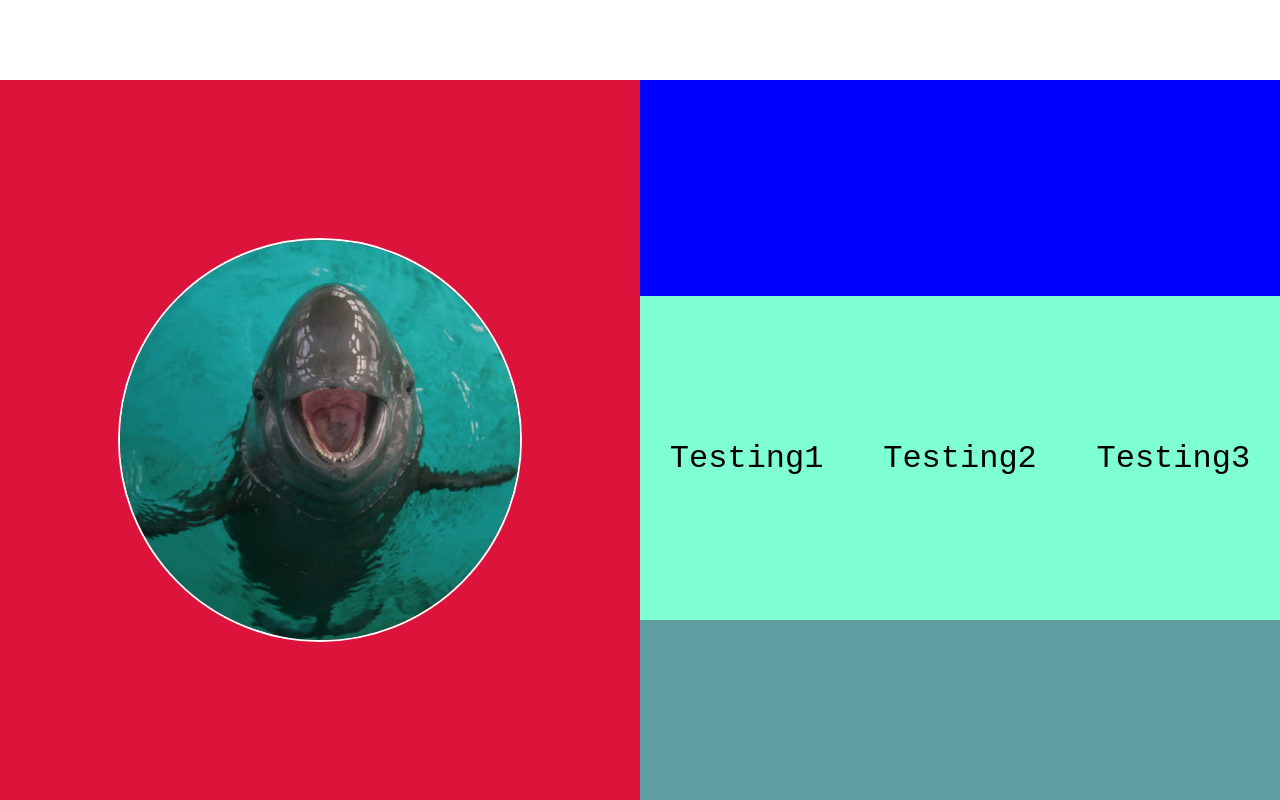
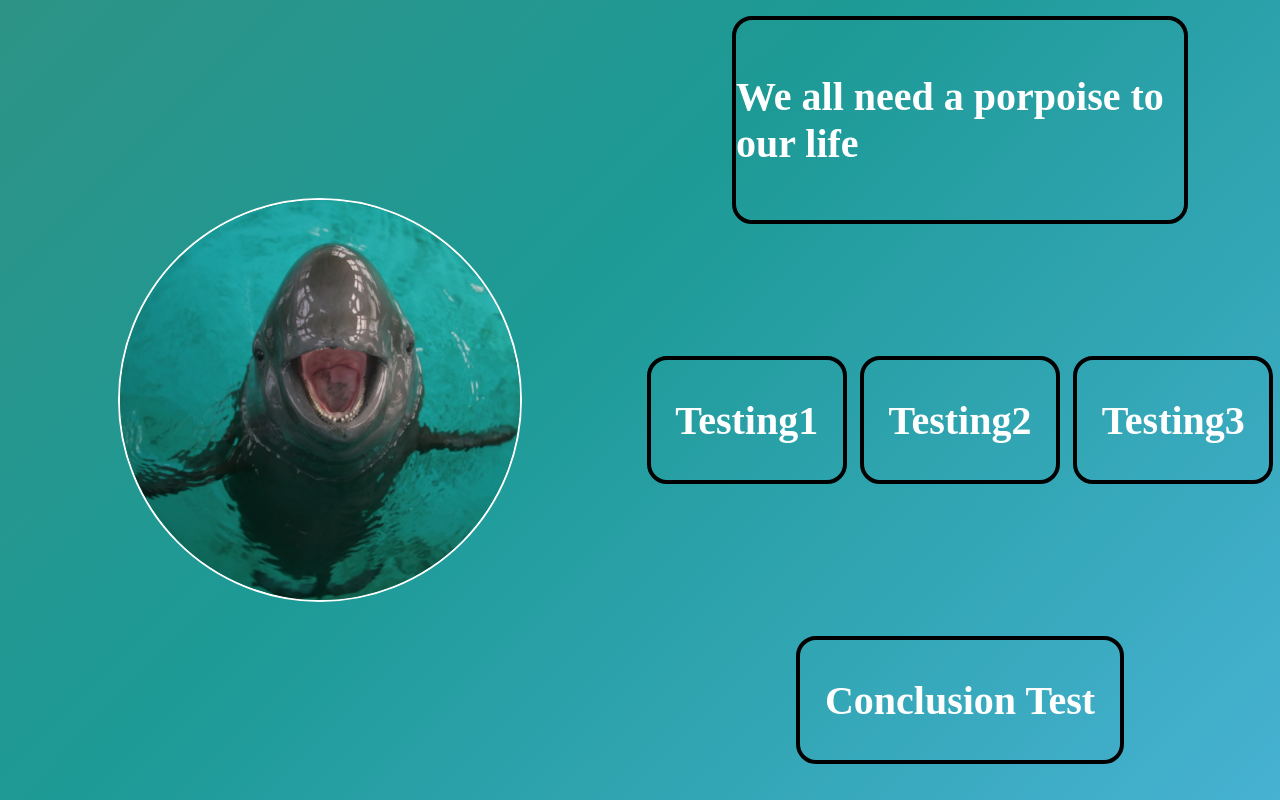
Before and after one commit to LeoMcNTI/End_Project, a plain HTML site: page index.html in a window 1280 px wide. Drawn offline with Linux system fonts and the light colour scheme.

Commit message:
Fixed up the layout and added decorative features to parts of the website. Removed title bar on the top of the screen.

```diff
--- a/index.html
+++ b/index.html
@@ -7,8 +7,8 @@
     <link rel="stylesheet" href="style.css" />
   </head>
   <body>
-    <div class="Div_Title"></div>
     <div class="Div_Box">
+      <!-- <div class="Div_Title"></div> -->
       <div id="Div_Vert_1">
         <img
         src="Porpoise_500x500.png"
@@ -18,20 +18,22 @@
       </div>
       <div id="Div_Hori_1">
         <div class="Div_Hori_P1">
-
+          <h1 class="Large_Item_Box">We all need a porpoise to our life</h1>
         </div>
       <div class="Div_Hori_P2">
         <div class="Div_Hori_P2P5">
-          <h1  class="Hori_P2P5_Text">Testing1</h1>
+          <h1  class="Item_Box">Testing1</h1>
         </div>
         <div class="Div_Hori_P2P5">
-          <h1  class="Hori_P2P5_Text">Testing2</h1>
+          <h1  class="Item_Box">Testing2</h1>
         </div>
         <div class="Div_Hori_P2P5">
-          <h1  class="Hori_P2P5_Text">Testing3</h1>
+          <h1  class="Item_Box">Testing3</h1>
         </div>
       </div>
-      <div class="Div_Hori_P3"></div>
+      <div class="Div_Hori_P3">
+        <h1 class="Medium_Item_Box">Conclusion Test</h1>
+      </div>
       </div>
     </div>
   </body>
--- a/style.css
+++ b/style.css
@@ -4,8 +4,8 @@
   /* background-color: black;
   border: 1px solid white;
   border-radius: 2.5vh; */
-  /* overflow-x: hidden;
-overflow-y: hidden; */
+  overflow-x: hidden;
+overflow-y: hidden;
 }
 .Main_Porpoise_Img {
   width: 50vh;
@@ -16,11 +16,12 @@ overflow-y: hidden; */
   border-color: white;
   border-style: solid;
   margin: 0dvh;
-  transition: ease-in-out 50s;
+  transition: ease-in-out 100s;
+  /* filter: blur(5000px); */
 }
-.Main_Porpoise_Img:hover{
-  transform: rotateZ(36000deg);
-
+.Main_Porpoise_Img:hover {
+  transform: rotateZ(36000deg) scale(1.5);
+  filter: blur(0px);
 }
 div:hover {
   /* border-radius: 10vw;
@@ -28,24 +29,91 @@ div:hover {
   transform: rotateZ(360deg); */
 }
 h1 {
-  transition: 550ms ease-in-out;
+  /* transition: 250ms ease-in-out; */
+  color: inherit;
+  text-decoration: underline 0.15em rgba(255, 255, 255, 0);
+  transition: text-decoration-color 300ms;
 }
 h1:hover {
-  font-family: "Courier New", Courier, monospace;
+  /* font-family: "Courier New", Courier, monospace; */
   color: white;
   font-weight: bold;
+  text-decoration: underline;
+}
+.Item_Box{
+  border: 0.5dvh;
+  border-radius: 2.5dvh;
+  border-color: black;
+  border-style: solid;
+  font-size: 5dvh;
+  width: 15dvw;
+  height: 15dvh;
+  transition: 250ms ease-in-out;
+  display: flex;
+  justify-content: center;
+  align-items: center;
+}
+.Medium_Item_Box{
+  border: 0.5dvh;
+  border-radius: 2.5dvh;
+  border-color: black;
+  border-style: solid;
+  font-size: 5dvh;
+  width: 25dvw;
+  height: 15dvh;
+  transition: 250ms ease-in-out;
+  display: flex;
+  justify-content: center;
+  align-items: center;
+}
+.Large_Item_Box{
+  border: 0.5dvh;
+  border-radius: 2.5dvh;
+  border-color: black;
+  border-style: solid;
+  font-size: 5dvh;
+  width: 35dvw;
+  height: 25dvh;
+  transition: 250ms ease-in-out;
+  display: flex;
+  justify-content: center;
+  align-items: center;
+}
+.Item_Box:hover{
+  font-weight: bold;
+  color: white;
+  text-decoration: underline;
+  border-color: White;
+  filter: drop-shadow(10);
+}
+.Medium_Item_Box:hover{
+  font-weight: bold;
+  color: white;
+  text-decoration: underline;
+  border-color: White;
+  filter: drop-shadow(10);
+}
+.Large_Item_Box:hover{
+  font-weight: bold;
+  color: white;
+  text-decoration: underline;
+  border-color: White;
+  filter: drop-shadow(10);
 }
 .Div_Hori_P1 {
   width: 100%;
   height: 30%;
-  background-color: blue;
+  /* background-color: blue; */
+  display: flex;
+  align-items: center;
+  justify-content: center;
 }
 .Div_Hori_P2 {
   width: 100%;
   height: 45%;
   display: flex;
   flex-flow: row nowrap;
-  background-color: aqua;
+  /* background-color: aqua; */
 }
 .Div_Hori_P2P5 {
   width: calc(100% / 3);
@@ -53,7 +121,7 @@ h1:hover {
   display: flex;
   align-items: center;
   justify-content: center;
-  background-color: aquamarine;
+
 }
 .Hori_P2P5_Text {
   border-radius: 2.5dvh;
@@ -65,25 +133,53 @@ h1:hover {
 .Div_Hori_P3 {
   width: 100%;
   height: 25%;
-  background-color: cadetblue;
+  /* background-color: cadetblue; */
+  display: flex;
+  align-items: center;
+  justify-content: center;
 }
 .Div_Vert {
   width: 50%;
   height: 100%;
-  background-color: red;
+  /* background-color: red; */
 }
 .Div_Title {
-  width: 100vw;
+  width: 100dvw;
   height: 10vh;
+  left: 0;
+  background-color: red;
 }
 .Div_Box {
   width: 100vw;
-  height: 90vh;
+  height: 100vh;
   display: flex;
   flex-flow: row nowrap;
-  background-color: crimson;
+  /* background-color: crimson; */
+  left: -1dvh;
+  /* width: 400dvh;
+  height: 400dvh; */
+  color: #fff;
+  background: linear-gradient(-45deg, #363732, #53D8FB, #66C3FF, #1d9a96, #448972 );
+  /* background: linear-gradient(-45deg, #ccff00, #6200ff, #04ff00, #ffb300, #ff0000 ); Rainbow Gradient because funny :D */
+  background-size: 400% 400%;
+  animation: Gradient 5s forwards infinite;
 }
 div {
+  /* z-index: -1; */
+  /* top: 0;
+  bottom: 0; */
+
+}
+@keyframes Gradient {
+  0% {
+      background-position: 0% 50%
+  }
+  50% {
+      background-position: 100% 50%;
+  }
+  100% {
+      background-position: 0% 50%;
+  }
 }
 #Div_Vert_1 {
   width: 50%;
@@ -157,4 +253,37 @@ Seperation Line -----------------------------
         <div></div>
       </div>
     </div>
+
+Seperation Line ---------------------------------
+
+/*
+  min-width: min-content;
+  max-width: fit-content;
+  width: auto;
+  min-height: min-content;
+  max-height: fit-content;
+  height: auto;
+  padding: 3vw;
+  padding-top: 2vw;
+  background-color: rgba(255, 255, 255, 0);
+  border-radius: 2vw;
+  border-width: 0.2rem;
+  border-color: hsl(184, 100%, 38%);
+  border-style: solid;
+  backdrop-filter: blur(1vh);
+  z-index: 2; */
+/*
+  min-width: min-content;
+  max-width: fit-content;
+  width: auto;
+  min-height: min-content;
+  max-height: fit-content;
+  height: auto;
+  padding: 3vw;
+  padding-top: 2vw;
+  background-color: rgba(255, 255, 255, 0);
+  border-radius: 2vw;
+  border-width: 0.2rem;
+  border-color:hsl(184, 100%, 38%) ;
+  border-style: solid;
         */
```
